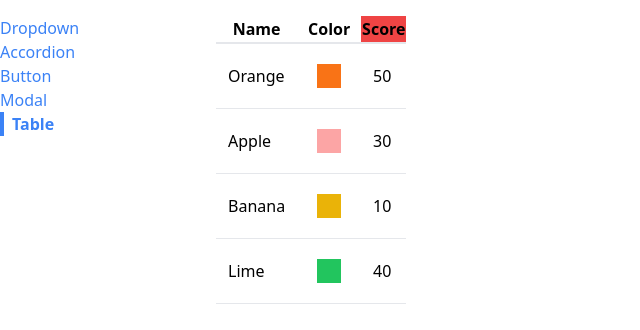
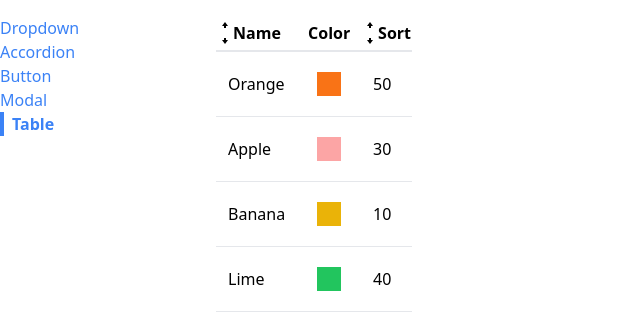
Before and after one commit to nueue23/udemy_react, a React (Create React App) app: page /table in a window 1280 px wide. Shown: the top 330 px of the page, without its empty margins (0-640 px from the left). Built offline with nearby package versions, Linux system fonts and the light colour scheme.

Commit message:
sortable table

```diff
--- /dev/null
+++ b/src/customComponents/comps/SortableTable.js
@@ -0,0 +1,93 @@
+import Table from "./Table";
+import {useState} from "react";
+import { GoArrowSmallDown, GoArrowSmallUp } from "react-icons/go";
+
+function SortableTable(props, children){
+    const [sortOrder, setSortOrder] = useState(null);
+    const [sortBy, setSortBy] = useState(null);
+    const {config, data} = props;
+    const handleClick = (label) => {
+        if(sortBy && label !== sortBy){
+            setSortOrder('asc');
+            setSortBy(label);
+            return;
+        }
+        if(sortOrder === null){
+            setSortOrder('asc');
+            setSortBy(label);
+        }
+        else if (sortOrder === 'asc'){
+            setSortOrder('desc');
+            setSortBy(label);
+        }
+        else if (sortOrder === 'desc'){
+            setSortOrder(null);
+            setSortBy(null);
+        }
+    }
+    const updatedConfig = config.map((column) => {
+        if(!column.sortValue){
+            return column;
+        }
+        return {
+            ...column,
+            header: () => ( <th
+                    className="cursor-pointer hover:bg-gray-100"
+                    onClick={()=> handleClick(column.label)}>
+                    <div className="flex items-center">
+                        {getIcons(column.label, sortBy, sortOrder)}
+                        {column.label}
+                    </div>
+                </th> )
+        }
+    });
+    let sortedData = data;
+    if(sortOrder && sortBy){
+        const {sortValue} = config.find(column => column.label === sortBy);
+        sortedData = [...data];
+        sortedData.sort((a, b) =>{
+            const valueA = sortValue(a);
+            const valueB = sortValue(b);
+            const reverseOrder = sortOrder === 'asc' ? 1 : -1;
+            if(typeof valueA === 'string'){
+                return valueA.localeCompare(valueB) * reverseOrder;
+            }
+            else{
+                return (valueA - valueB) * reverseOrder;
+            }
+        });
+    }
+    return (<Table {...props} data={sortedData} config={updatedConfig}>
+        {children}
+    </Table>);
+}
+function getIcons(label, sortBy, sortOrder){
+    if(label !== sortBy){
+        //show both icons
+        return (<div>
+            <GoArrowSmallUp />
+            <GoArrowSmallDown />
+        </div>);
+    }
+    else if(sortOrder === null){
+        //show both icons
+        return (<div>
+            <GoArrowSmallUp />
+            <GoArrowSmallDown />
+        </div>);
+    }
+    else if(sortOrder === 'asc'){
+        //show up icon
+        return (<div>
+            <GoArrowSmallUp />
+        </div>);
+    }
+    else if(sortOrder === 'desc'){
+        //show down icon
+        return (<div>
+            <GoArrowSmallDown />
+        </div>);
+    }
+}
+
+export default SortableTable;
--- a/src/customComponents/pages/TablePage.js
+++ b/src/customComponents/pages/TablePage.js
@@ -1,4 +1,4 @@
-import Table from "../comps/Table";
+import SortableTable from "../comps/SortableTable";
 
 function TablePage(){
     const data = [
@@ -17,13 +17,12 @@
         },
         {   label:'Sort',
             render: (fruit) => fruit.score,
-            header: () => <th className="bg-red-500">Score</th>,
             sortValue: (fruit) => fruit.score
         }
     ];
     const keyFn = (fruit) => {
         return fruit.name;
     };
-    return <Table data={data} config={config} keyFn={keyFn} />
+    return <SortableTable data={data} config={config} keyFn={keyFn} />
 }
 export default TablePage;
```
